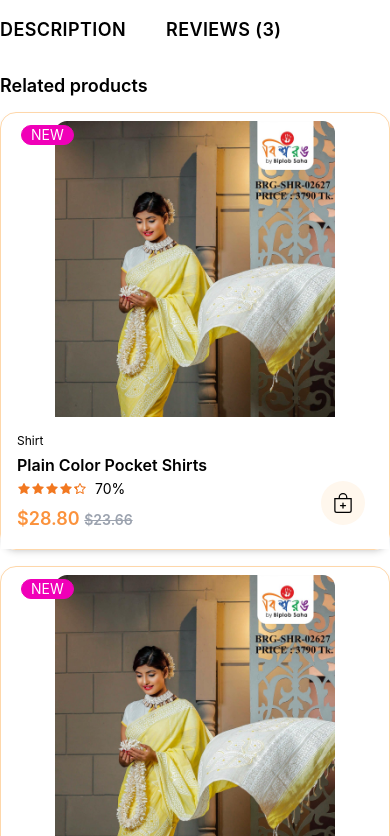
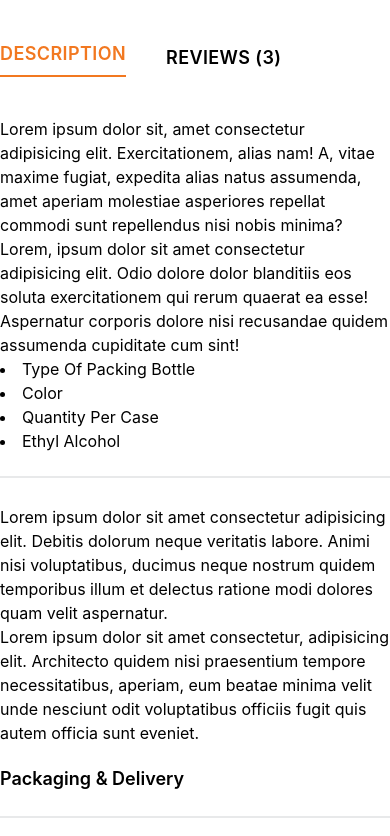
Before and after one commit to Wave-Box/bishworang, a React (Create React App) app: page /product/1 in a window 390 px wide. Shown: the part 1168-2004 px from the top of the page. Built offline with nearby package versions, Linux system fonts and the light colour scheme.

Commit message:
add cart pop up

```diff
--- /dev/null
+++ b/src/views/components/utils/Taka.jsx
@@ -0,0 +1,11 @@
+import React from 'react';
+
+const Taka = ({tk}) => {
+    return (
+        <span>
+         &#2547;  {tk}
+        </span>
+    );
+};
+
+export default Taka;
--- /dev/null
+++ b/src/views/pages/common/CartPopUp.jsx
@@ -0,0 +1,35 @@
+import React from 'react';
+import {GiShoppingBag} from 'react-icons/gi'
+import Taka from '../../components/utils/Taka';
+
+const CartPopUp = () => {
+    return (
+        <>
+            <div className="hidden md:block">
+                <div  className='fixed z-20 p-2  right-0 top-1/2  shadow-lg rounded-l-md cursor-pointer md:block w-24 pb-3' style={{ backgroundColor:'#FFF438' }}>
+                    <div className="flex flex-col items-center space-y-1">
+                        <div className="flex justify-center gap-x-1 items-center mb-2">
+                            <GiShoppingBag className='font-semibold text-sm' />
+                            <div className="flex flex-col leading ">
+                                <span className='font-semibold text-black text-sm mt-1'>{0} Item
+                                </span>
+
+                            </div>
+
+                        </div>
+
+                        <div className="bg-white  text-center py-1  w-full mx-2 rounded-md hover:bg-gray-200">
+                            <span className=' text-xs text-center text-black font-semibold tracking-wider '> <Taka tk={25} /></span>
+                        </div>
+                    </div>
+                </div>
+
+
+
+
+            </div>
+        </>
+    );
+};
+
+export default CartPopUp;
--- a/src/views/pages/common/Main.jsx
+++ b/src/views/pages/common/Main.jsx
@@ -1,33 +1,30 @@
 import React, { Suspense } from "react";
 import { Route, Routes } from "react-router-dom";
-import Description from "../singleProduct/Description/Description";
-import Reviews from "../singleProduct/Reviews/Reviews";
-import SingleProduct from "../singleProduct/SingleProduct";
-// import { SingleProduct } from "../singleProduct/SingleProduct";
-// import { Home } from "../home/Home";
+import CartPopUp from "./CartPopUp";
 
 // const OtherComponent = React.lazy(() => import('./OtherComponent'));
+
 const Home = React.lazy(() => import("../home/Home"));
 const Login = React.lazy(() => import("../user/Login"));
+const SingleProduct = React.lazy(() => import("../singleProduct/SingleProduct"));
 // code-splitting
 
 const Main = () => {
     return (
-        <div className="">
+        <div className="relative">
             <Suspense fallback={<div className="flex justify-center h-80 items-center">
-                <button class="btn loading">loading</button>
+                <button className="btn loading">loading</button>
             </div>}>
                 <Routes>
                     <Route path="/" element={<Home />} />
-                    <Route path="/product/:id" element={<SingleProduct />}>
+                    <Route path="/product/:id" element={<SingleProduct />} />
 
-                        <Route path="reviews" element={<Reviews />} />
-                        <Route path="description" element={<Description />} />
 
-                    </Route>
+
                     <Route path="/login" element={<Login />} />
                 </Routes>
             </Suspense>
+            <CartPopUp />
         </div>
     );
 };
--- a/src/views/pages/singleProduct/Description/Description.jsx
+++ b/src/views/pages/singleProduct/Description/Description.jsx
@@ -1,4 +1,5 @@
 import React from 'react';
+import Title from '../Reviews/Title';
 
 const Description = () => {
     return (
@@ -14,6 +15,14 @@ const Description = () => {
                 </ul>
 
                 <div className="divider"></div>
+
+                <p className='my-5'>Lorem ipsum dolor sit amet consectetur adipisicing elit. Debitis dolorum neque veritatis labore. Animi nisi voluptatibus, ducimus neque nostrum quidem temporibus illum et delectus ratione modi dolores quam velit aspernatur.
+                    <br /> Lorem ipsum dolor sit amet consectetur, adipisicing elit. Architecto quidem nisi praesentium tempore necessitatibus, aperiam, eum beatae minima velit unde nesciunt odit voluptatibus officiis fugit quis autem officia sunt eveniet.
+                </p>
+
+                <Title text={"Packaging & Delivery"} />
+                <div className="divider"></div>
+                <p>Lorem ipsum dolor sit amet, consectetur adipisicing elit. Asperiores alias eaque deserunt quas! Veniam vero tempore nostrum saepe est, eum alias nesciunt neque assumenda nemo vel voluptates odit sint illum.</p>
             </div>
         </div>
     );
--- a/src/views/pages/singleProduct/ImageSection.jsx
+++ b/src/views/pages/singleProduct/ImageSection.jsx
@@ -35,7 +35,7 @@ const ImageSection = () => {
                 className="mySwiper2"
             >
                 {imagess.map((item, index) => <SwiperSlide key={index}>
-                    <div className="w-full">
+                    <div className="">
                     <ImageZoom img={item} />
                     </div>
                     {/* <img src={item} width={475} alt={''} /> */}
--- a/src/views/pages/singleProduct/Reviews/AddReview.jsx
+++ b/src/views/pages/singleProduct/Reviews/AddReview.jsx
@@ -6,7 +6,7 @@ import Title from './Title';
 
 const AddReview = () => {
     const [GiveRate, setGiveRate] = useState(null)
-    console.log(GiveRate);
+    // console.log(GiveRate);
     return (
         <>
             <Title text="Add a review" />
--- a/src/views/pages/singleProduct/SingleProduct.jsx
+++ b/src/views/pages/singleProduct/SingleProduct.jsx
@@ -10,8 +10,10 @@ import SizeSelect from '../../components/utils/SizeSelect';
 import { primaryColor } from '../../../constant';
 import { motion } from 'framer-motion'
 import ImageSection from './ImageSection';
-import { Link, Outlet, NavLink, useLocation } from 'react-router-dom';
+import { Link } from 'react-router-dom';
 import RelatedProducts from './RelatedProducts';
+import Reviews from './Reviews/Reviews';
+import Description from './Description/Description';
 
 
 
@@ -20,13 +22,17 @@ const SingleProduct = () => {
     const [selectColor, setSelectColor] = useState('black')
     const [selectSize, setSelectSize] = useState('XL')
     const [quantity, setQuantity] = useState(0)
-    const location = useLocation()
-    console.log(location.pathname);
+    const [tab, setTab] = useState('desc')
+
+    // const location = useLocation()
+    // console.log(location.pathname);
     const activeStyle = {
         borderBottom: `2px solid ${primaryColor}`,
         color: primaryColor,
         paddingBottom: '7px',
     }
+
+    console.log(tab);
     return (
         <div className='container mx-auto'>
             <div className="text-sm breadcrumbs md:mt-6 my-4 ">
@@ -114,25 +120,26 @@ const SingleProduct = () => {
             </div>
 
 
-            <div className="flex justify-start items-center gap-10 my-4 uppercase tracking-wide">
-                <motion.div whileHover={{ y: -3, transition: { duration: 0.2 }, color: primaryColor }}>
+            <div className="flex justify-start items-center gap-10 my-10 uppercase tracking-wide">
+                <motion.div whileHover={{ y: -5, transition: { duration: 0.3 }, color: primaryColor }}  onClick={() => setTab('desc')} style={tab === 'desc' && activeStyle}>
 
-                    <NavLink to={`/product/1/description`} style={({ isActive }) =>
-                        isActive ? activeStyle : undefined
-                    }>
-                        <span className='text-lg font-semibold'>Description</span>
-                    </NavLink>
+                    <span className='text-lg font-semibold'>Description</span>
+
                 </motion.div>
 
-                <motion.div whileHover={{ y: -3, transition: { duration: 0.4 }, color: primaryColor }}>
-                    <NavLink to={`/product/1/reviews`} className="text-black" style={({ isActive }) =>
-                        isActive ? activeStyle : undefined
-                    }>
-                        <span className='text-lg  font-semibold'>Reviews (3)</span>
-                    </NavLink>
+                <motion.div whileHover={{ y: -5, transition: { duration: 0.3 }, color: primaryColor }} onClick={() => setTab('review')} style={tab === 'review' && activeStyle}>
+                    <span className='text-lg  font-semibold'>Reviews (3)</span>
                 </motion.div>
             </div>
-            <Outlet />
+
+            {
+                tab === 'desc' && <Description />
+            }
+            {
+                tab === 'review' && <Reviews />
+            }
+
+
 
             <RelatedProducts />
         </div>
```
Also changed, not shown: src/views/pages/singleProduct/Reviews/Reviews.jsx (indentation only).
